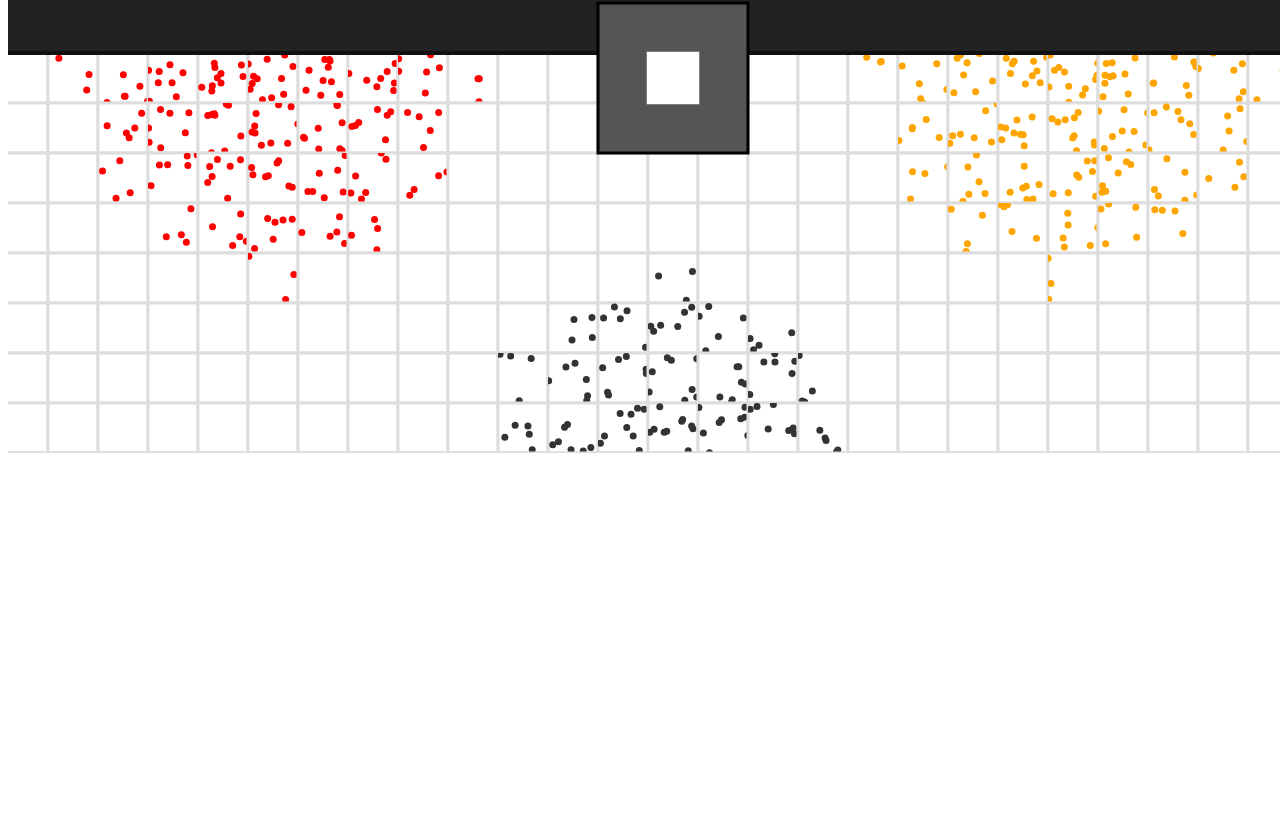
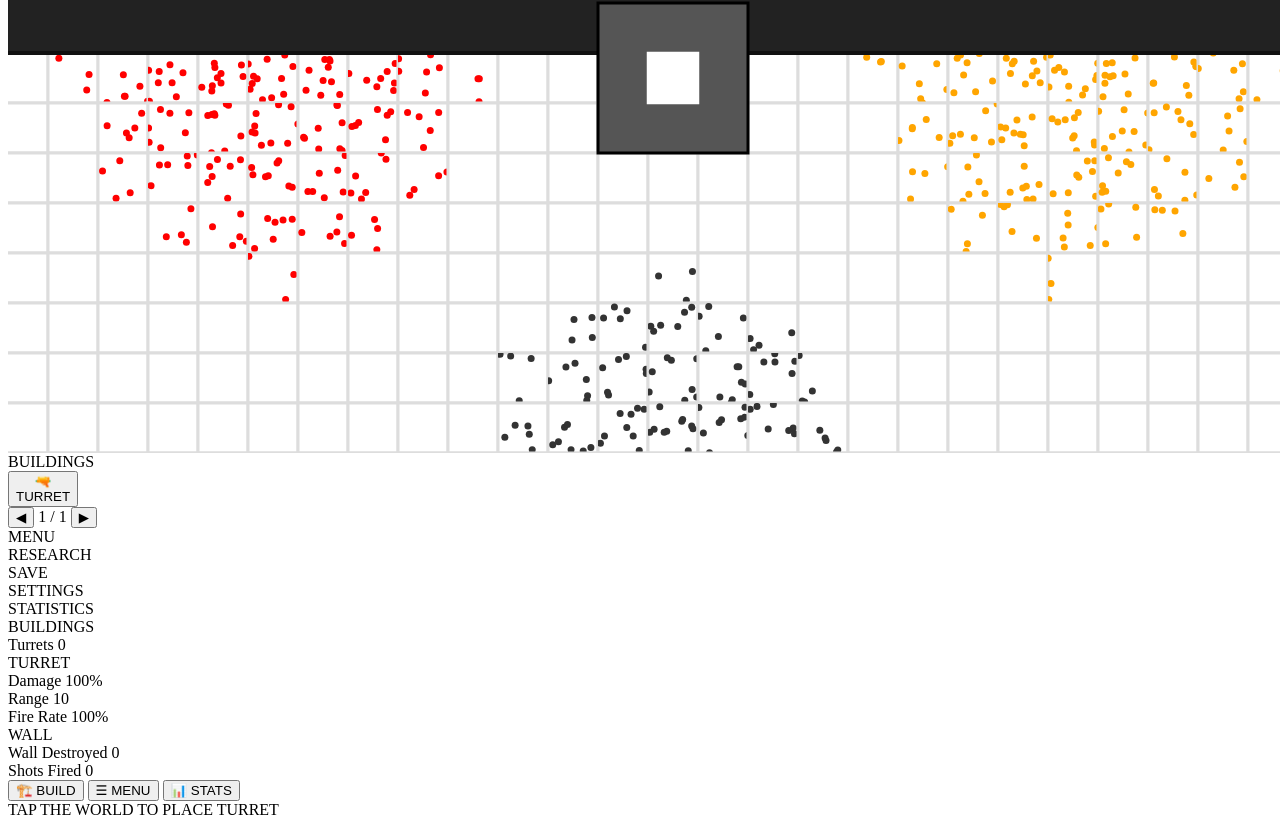
Before and after one commit to Deaven200/The_Wall, a plain HTML site: page index.html in a window 1280 px wide. Shown: the part 355-1182 px from the top of the page. Before the commit the page ends 816 px from the top, so only its background shows below. Drawn offline with Linux system fonts and the light colour scheme.

Commit message:
Add game UI layout with building and stats panels

```diff
--- a/index.html
+++ b/index.html
@@ -16,6 +16,288 @@
 
     <canvas id="game"></canvas>
 
+
+    <!-- ================================================= -->
+    <!-- GAME UI                                           -->
+    <!-- ================================================= -->
+
+    <div id="gameUI">
+
+
+        <!-- ============================================= -->
+        <!-- BUILDING MENU                                 -->
+        <!-- ============================================= -->
+
+        <div
+            id="buildingPanel"
+            class="sidePanel leftPanel"
+        >
+
+            <div class="panelTitle">
+                BUILDINGS
+            </div>
+
+
+            <div
+                id="buildingList"
+                class="buildingList"
+            >
+
+                <button
+                    class="buildingButton"
+                    data-building="turret"
+                >
+
+                    <div class="buildingIcon">
+                        🔫
+                    </div>
+
+                    <div>
+                        TURRET
+                    </div>
+
+                </button>
+
+            </div>
+
+
+            <div class="pageControls">
+
+                <button id="buildingPrev">
+                    ◀
+                </button>
+
+                <span id="buildingPage">
+                    1 / 1
+                </span>
+
+                <button id="buildingNext">
+                    ▶
+                </button>
+
+            </div>
+
+        </div>
+
+
+        <!-- ============================================= -->
+        <!-- MENU PANEL                                    -->
+        <!-- ============================================= -->
+
+        <div
+            id="menuPanel"
+            class="centerPanel"
+        >
+
+            <div class="panelTitle">
+                MENU
+            </div>
+
+            <div class="menuItem">
+                RESEARCH
+            </div>
+
+            <div class="menuItem">
+                SAVE
+            </div>
+
+            <div class="menuItem">
+                SETTINGS
+            </div>
+
+        </div>
+
+
+        <!-- ============================================= -->
+        <!-- STATS PANEL                                   -->
+        <!-- ============================================= -->
+
+        <div
+            id="statsPanel"
+            class="sidePanel rightPanel"
+        >
+
+            <div class="panelTitle">
+                STATISTICS
+            </div>
+
+
+            <div class="statsSection">
+
+                <div class="statsHeader">
+                    BUILDINGS
+                </div>
+
+                <div class="statRow">
+
+                    <span>
+                        Turrets
+                    </span>
+
+                    <span id="statTurrets">
+                        0
+                    </span>
+
+                </div>
+
+            </div>
+
+
+            <div class="statsSection">
+
+                <div class="statsHeader">
+                    TURRET
+                </div>
+
+                <div class="statRow">
+
+                    <span>
+                        Damage
+                    </span>
+
+                    <span id="statTurretDamage">
+                        100%
+                    </span>
+
+                </div>
+
+
+                <div class="statRow">
+
+                    <span>
+                        Range
+                    </span>
+
+                    <span id="statTurretRange">
+                        10
+                    </span>
+
+                </div>
+
+
+                <div class="statRow">
+
+                    <span>
+                        Fire Rate
+                    </span>
+
+                    <span id="statTurretFireRate">
+                        100%
+                    </span>
+
+                </div>
+
+            </div>
+
+
+            <div class="statsSection">
+
+                <div class="statsHeader">
+                    WALL
+                </div>
+
+                <div class="statRow">
+
+                    <span>
+                        Wall Destroyed
+                    </span>
+
+                    <span id="statWallDestroyed">
+                        0
+                    </span>
+
+                </div>
+
+
+                <div class="statRow">
+
+                    <span>
+                        Shots Fired
+                    </span>
+
+                    <span id="statShotsFired">
+                        0
+                    </span>
+
+                </div>
+
+            </div>
+
+        </div>
+
+
+        <!-- ============================================= -->
+        <!-- BOTTOM BUTTONS                               -->
+        <!-- ============================================= -->
+
+        <div id="bottomBar">
+
+
+            <button
+                id="buildButton"
+                class="bottomButton"
+            >
+
+                <span class="buttonIcon">
+                    🏗️
+                </span>
+
+                <span>
+                    BUILD
+                </span>
+
+            </button>
+
+
+            <button
+                id="menuButton"
+                class="bottomButton"
+            >
+
+                <span class="buttonIcon">
+                    ☰
+                </span>
+
+                <span>
+                    MENU
+                </span>
+
+            </button>
+
+
+            <button
+                id="statsButton"
+                class="bottomButton"
+            >
+
+                <span class="buttonIcon">
+                    📊
+                </span>
+
+                <span>
+                    STATS
+                </span>
+
+            </button>
+
+
+        </div>
+
+
+        <!-- ============================================= -->
+        <!-- BUILDING PLACEMENT INFO                       -->
+        <!-- ============================================= -->
+
+        <div id="placementInfo">
+
+            TAP THE WORLD TO PLACE TURRET
+
+        </div>
+
+
+    </div>
+
+
     <script src="js/00_loader.js"></script>
 
 </body>
```
